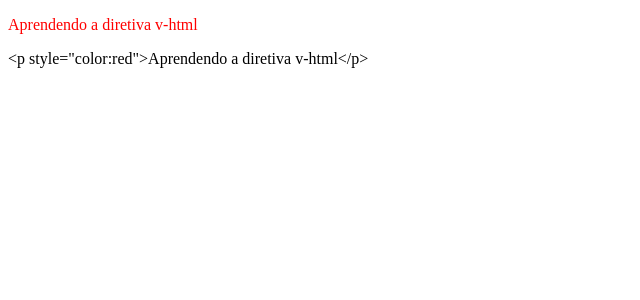
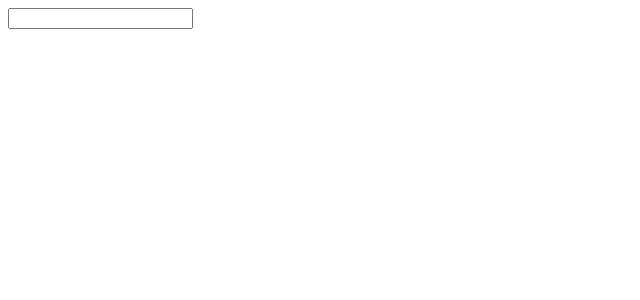
Before and after one commit to renatorobot/curso-vue, a Vue app: page / in a window 1280 px wide. Shown: the top 300 px of the page, without its empty margins (0-640 px from the left). Built offline with nearby package versions, Linux system fonts and the light colour scheme.

Commit message:
Diretiva v-model

```diff
--- a/src/App.vue
+++ b/src/App.vue
@@ -3,11 +3,12 @@
     //import Inter from './componentes/interpolacao.vue';
     //import Cond from './componentes/condicional.vue';
     //import Laco from './componentes/laco.vue';
-    import HTML from './componentes/html.vue';
+    //import HTML from './componentes/html.vue';
+    import MODEL from './componentes/model.vue';
 
 </script>
 
 
 <template>
-    <HTML></HTML>
+    <MODEL></MODEL>
 </template>
--- /dev/null
+++ b/src/componentes/model.vue
@@ -0,0 +1,14 @@
+<script setup>
+import { ref } from 'vue';
+
+    let texto = ref('');
+</script>
+
+
+
+<template>
+
+    <input type="text" v-model="texto">
+    <p>{{ texto }}</p>
+
+</template>
```
